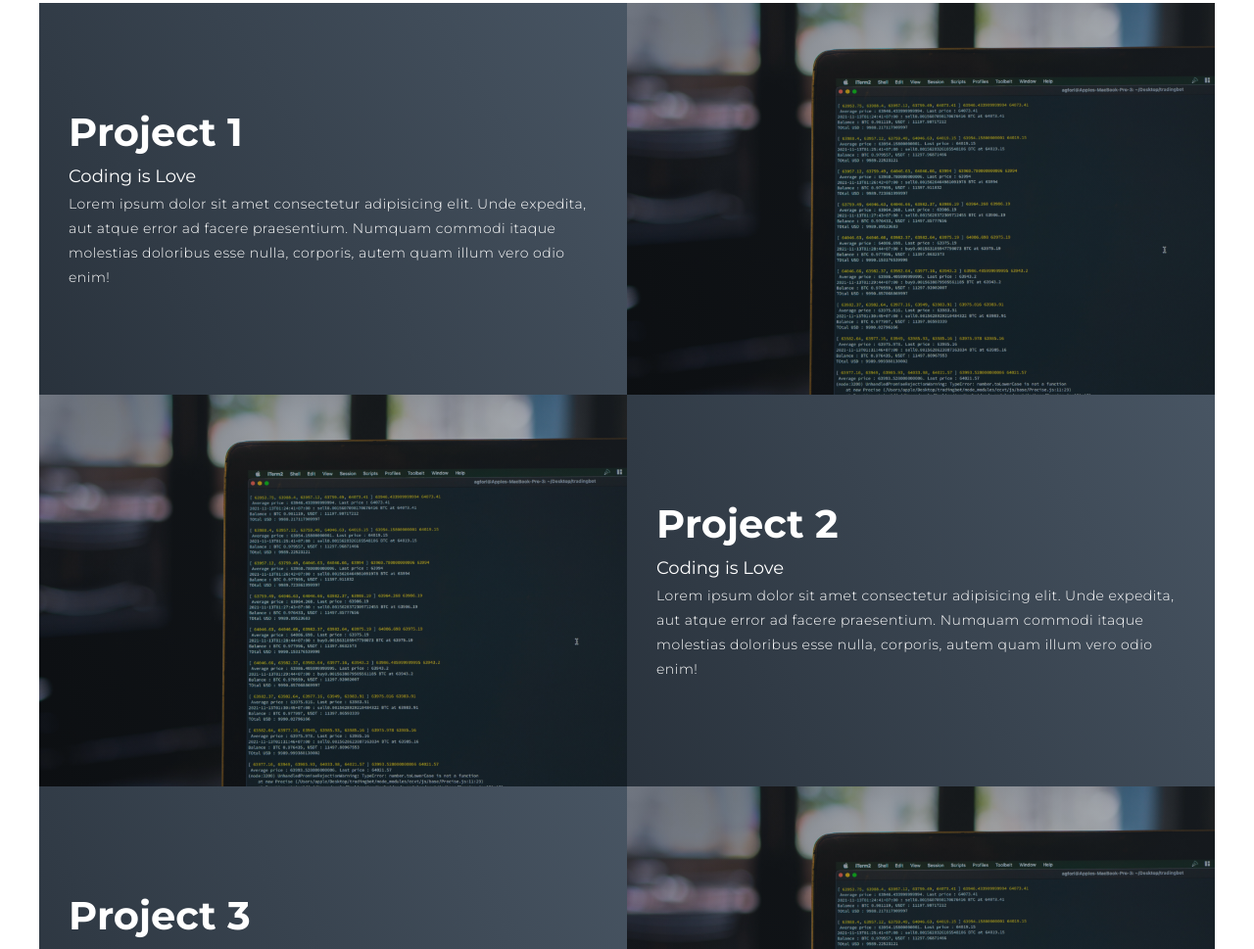
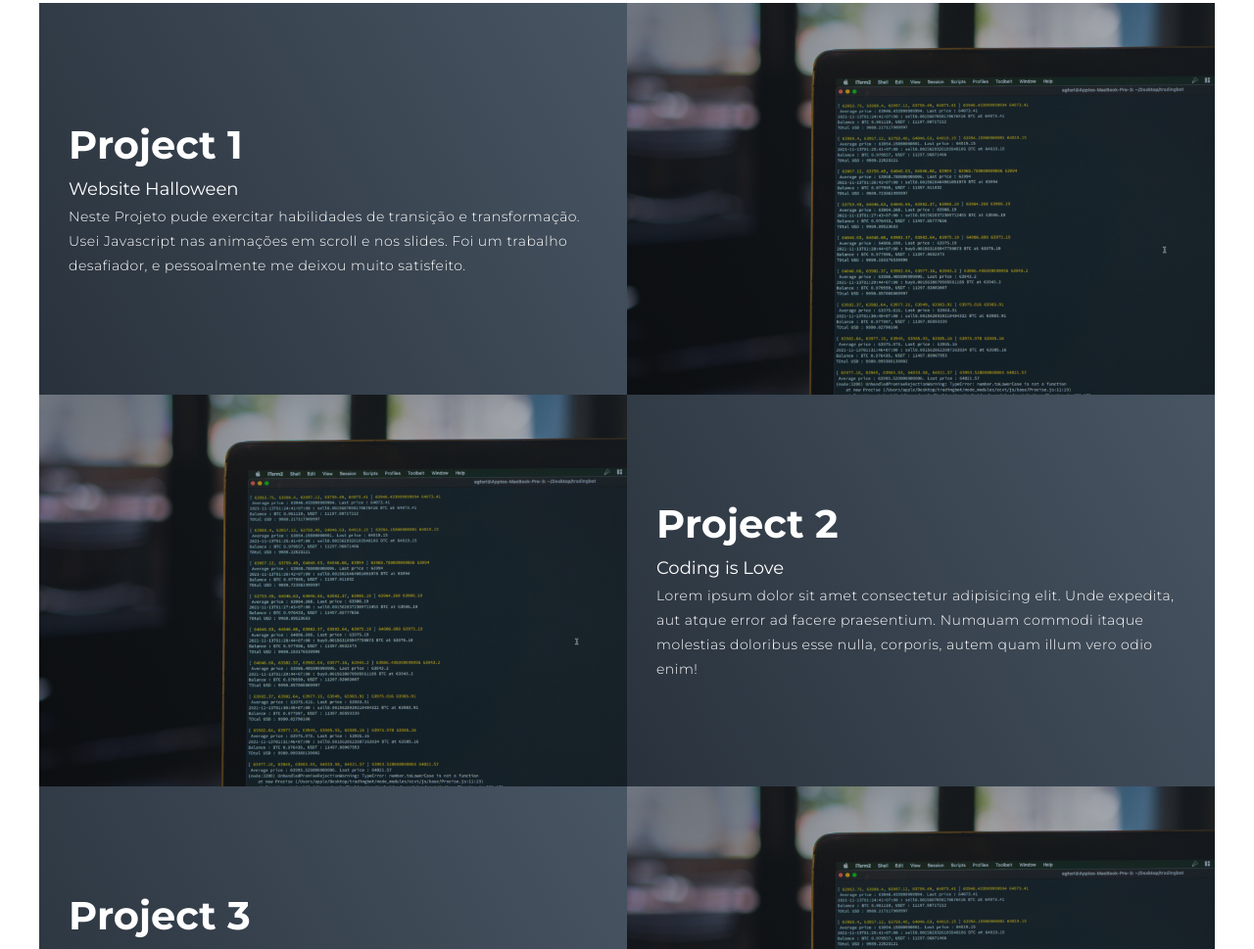
Before and after one commit to felipeneto6/ex, a plain HTML site: page index.html in a window 1280 px wide. Shown: the part 1850-2819 px from the top of the page at 98% size. Drawn offline with Linux system fonts and the light colour scheme; files whose address does not match are found by name.

Commit message:
adicionado projeto halloween

```diff
--- a/index.html
+++ b/index.html
@@ -100,13 +100,13 @@
         <div class="projects-item">
           <div class="projects-info">
             <h1>Project 1</h1>
-            <h2>Coding is Love</h2>
-            <p>Lorem ipsum dolor sit amet consectetur adipisicing elit. Unde expedita, aut atque error ad
-              facere praesentium. Numquam commodi itaque molestias doloribus esse nulla,
-              corporis, autem quam illum vero odio enim!</p>
+            <h2>Website Halloween</h2>
+            <p>Neste Projeto pude exercitar habilidades de transição e transformação. Usei Javascript nas animações
+              em scroll e nos slides. Foi um trabalho desafiador, e pessoalmente me deixou muito satisfeito.
+            </p>
           </div>
           <div class="projects-img">
-            <img src="./imagem/estudo.jpg" alt="img">
+              <img src="./imagem/estudo.jpg" alt="img">
           </div>
         </div>
         <div class="projects-item">
```
